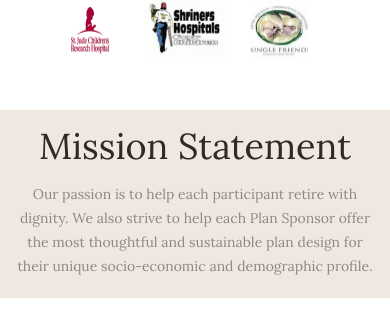
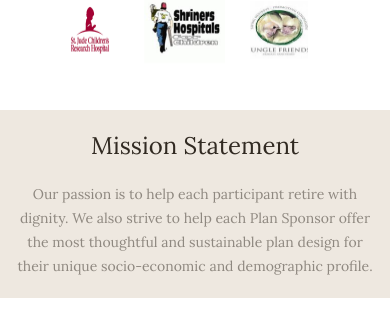
Before and after one commit to mikesetzer/CFR, a Jekyll site: the page built from index.html, in a window 390 px wide. Shown: the part 1755-2077 px from the top of the page. Built offline with Jekyll 4.4.1, drawn with Linux system fonts in a browser that asks for light colours; nearby versions of some CDN libraries; library files that are not in the unit come from our copies; Markdown is read by kramdown in place of the engine named in the settings.

Commit message:
More tweaks before hector

```diff
--- a/_layouts/default.html
+++ b/_layouts/default.html
@@ -122,7 +122,7 @@
 
               <img src="../images/fl.png" />
               <img src="../images/lpl.png" />
-              <h2 class="call_us">Call Us Today (321) 280-8400</h2>
+              <a href="tel:321-280-8400"><h2 class="call_us">Call Us Today (321) 280-8400</h2></a>
 
           </div>
         </div>
--- a/_layouts/subpage.html
+++ b/_layouts/subpage.html
@@ -112,9 +112,9 @@
         <div class="clients">
           <div class="container">
 
-              <img src="../images/fl.png" />
-              <img src="../images/lpl.png" />
-              <h2 class="call_us">Call Us Today (321) 280-8400</h2>
+            <img src="../images/fl.png" />
+            <img src="../images/lpl.png" />
+            <a href="tel:321-280-8400"><h2 class="call_us">Call Us Today (321) 280-8400</h2></a>
 
           </div>
         </div>
--- a/_scss/main.scss
+++ b/_scss/main.scss
@@ -989,6 +989,7 @@
 
     h2{
       padding-top: 20px;
+      font-size: 24px;
       line-height: 32px;
     }
     p{
--- a/css/main.css
+++ b/css/main.css
@@ -1023,6 +1023,7 @@
     padding: 0 5px; }
     .shoutout h2 {
       padding-top: 20px;
+      font-size: 24px;
       line-height: 32px; }
     .shoutout p {
       font-size: 14px;
```
